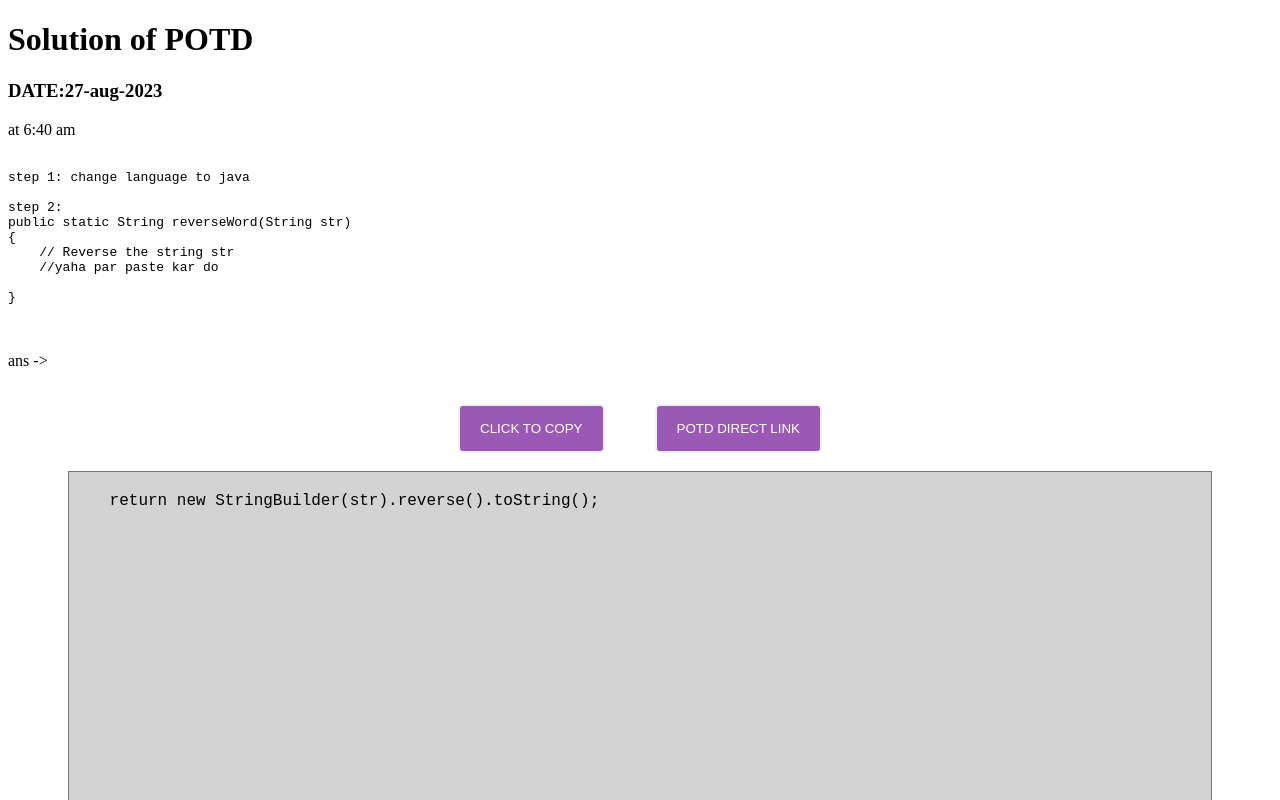
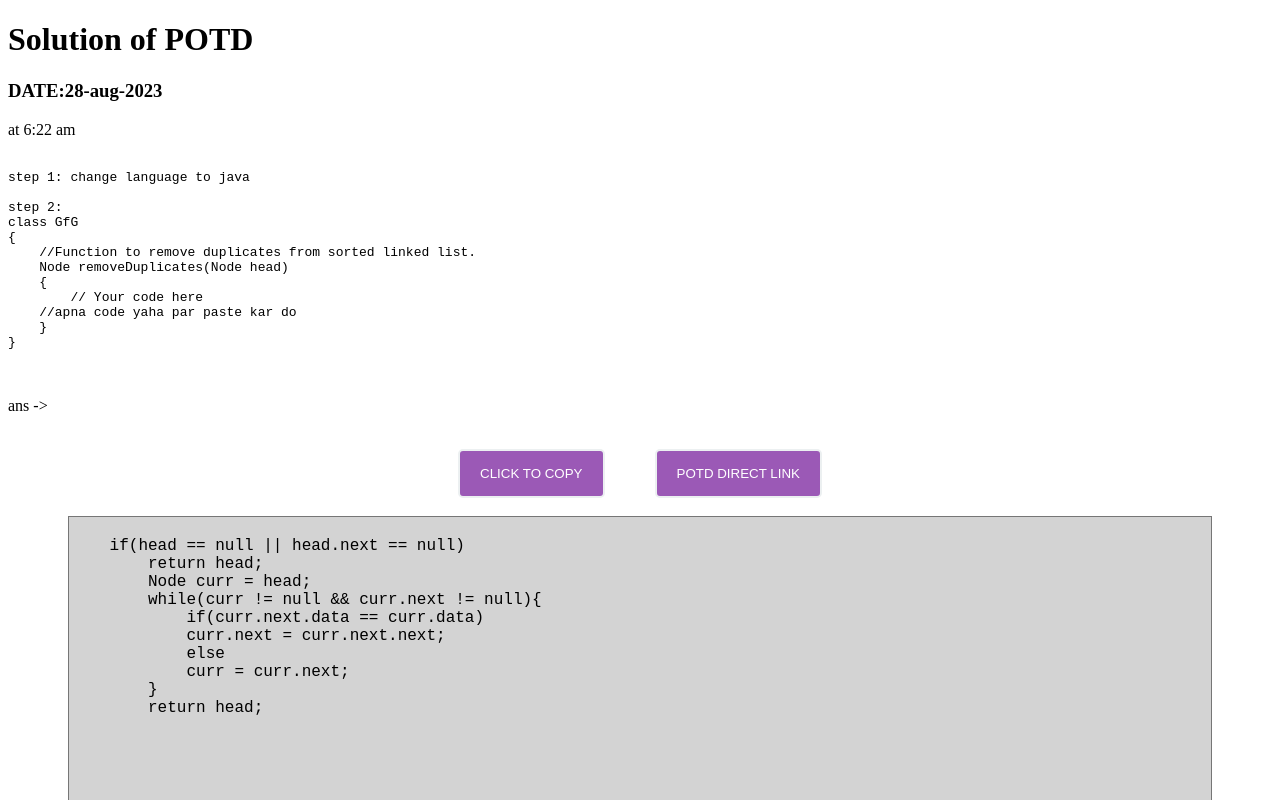
Before and after one commit to Amit709113/the_code, a React (Vite) app: page / in a window 1280 px wide. Shown: the top 800 px of the page. Built offline with nearby package versions, Linux system fonts and the light colour scheme.

Commit message:
28-aug-2023

```diff
--- a/src/App.jsx
+++ b/src/App.jsx
@@ -2,18 +2,30 @@ import React from 'react'
 
 const answer=
 `
-    return new StringBuilder(str).reverse().toString();
+    if(head == null || head.next == null)
+	return head;
+	Node curr = head;
+	while(curr != null && curr.next != null){
+	    if(curr.next.data == curr.data)
+	    curr.next = curr.next.next;
+	    else
+	    curr = curr.next;
+	}
+	return head;
 
 `
 const stepp=`
 step 1: change language to java
 
 step 2:
-public static String reverseWord(String str)
+class GfG
 {
-    // Reverse the string str
-    //yaha par paste kar do
-
+    //Function to remove duplicates from sorted linked list.
+    Node removeDuplicates(Node head)
+    {
+	// Your code here
+    //apna code yaha par paste kar do
+    }
 }
 `
 const copyHandler= ()=>{
@@ -39,8 +51,8 @@ const App = () => {
  return (
     <>
         <h1>Solution of POTD  </h1>
-        <h3>DATE:27-aug-2023</h3>
-        <p>at 6:40 am</p>
+        <h3>DATE:28-aug-2023</h3>
+        <p>at 6:22 am</p>
         <div>
             <pre>
                 {stepp}
```
